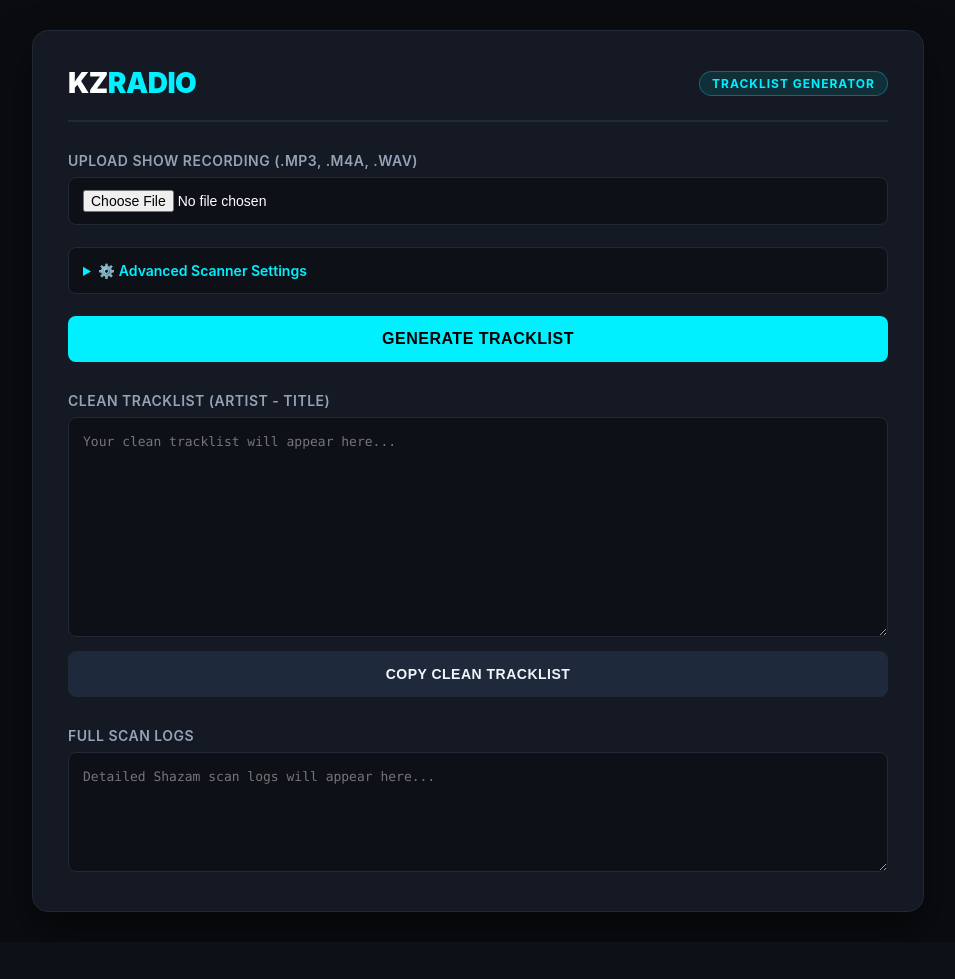
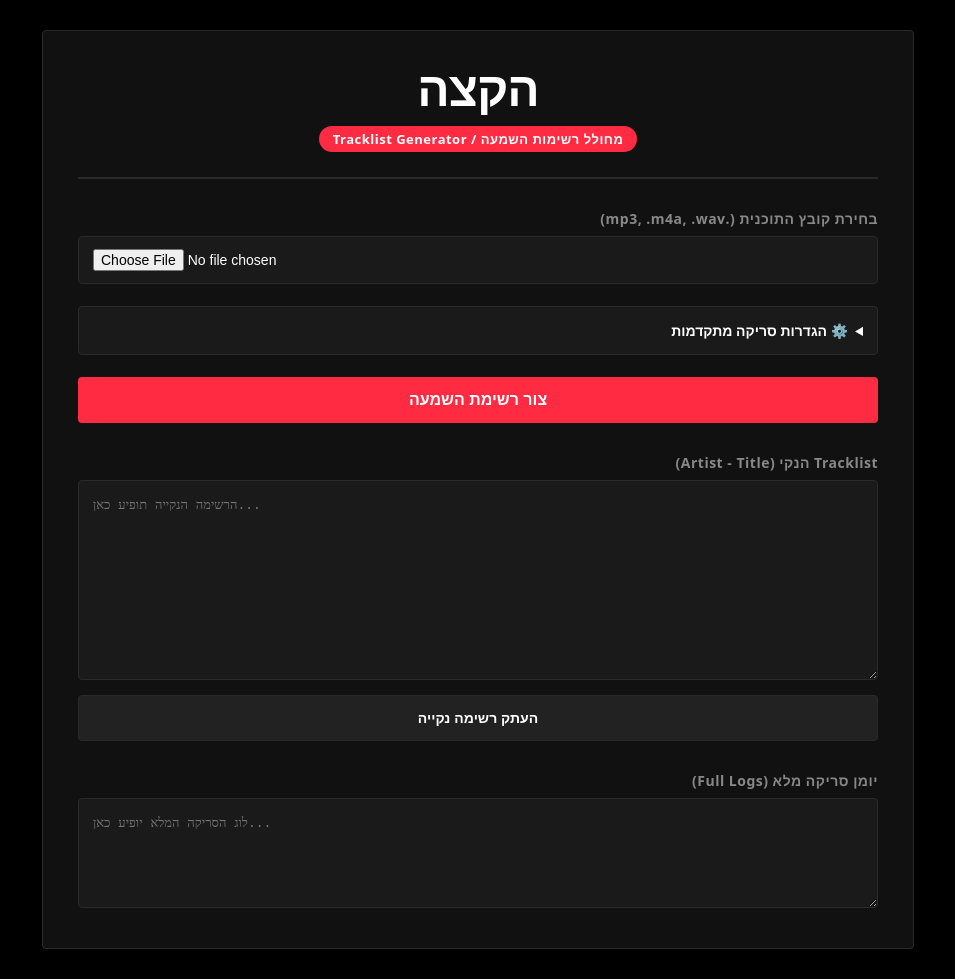
Before and after one commit to wrongggg/kzradio-tracklist, a Flask app: page / in a window 1280 px wide. Shown: the whole page, without its empty margins (162-1117 px from the left). Before the commit the page ends 925 px from the top, so only its background shows below. Run offline with Flask 3, Linux system fonts and the light colour scheme; parts of the project's set-up code (start-up, migrations or seed data) failed here and were passed over.

Commit message:
Update branding to match official KZradio הקצה colors and logo

```diff
--- a/templates/index.html
+++ b/templates/index.html
@@ -1,26 +1,25 @@
 <!DOCTYPE html>
-<html lang="en">
+<html lang="he" dir="rtl">
 <head>
     <meta charset="UTF-8">
     <meta name="viewport" content="width=device-width, initial-scale=1.0">
-    <title>KZradio | Tracklist Generator</title>
+    <title>הקצה | מחולל רשימות השמעה</title>
     <style>
         :root {
-            --bg-dark: #0a0c10;
-            --card-bg: #141923;
-            --input-bg: #0d1117;
-            --accent-cyan: #00f0ff;
-            --accent-hover: #00c8d6;
-            --border-color: #212936;
-            --text-main: #f1f5f9;
-            --text-muted: #94a3b8;
-            --warning-gold: #f59e0b;
+            --bg-black: #000000;
+            --card-bg: #111111;
+            --input-bg: #1a1a1a;
+            --kz-red: #ff2b42;
+            --kz-red-hover: #e02035;
+            --border-color: #2a2a2a;
+            --text-white: #ffffff;
+            --text-muted: #888888;
         }
 
         body {
-            font-family: -apple-system, BlinkMacSystemFont, "Segoe UI", Roboto, "Helvetica Neue", Arial, sans-serif;
-            background-color: var(--bg-dark);
-            color: var(--text-main);
+            font-family: system-ui, -apple-system, BlinkMacSystemFont, "Segoe UI", Roboto, Helvetica, Arial, sans-serif;
+            background-color: var(--bg-black);
+            color: var(--text-white);
             margin: 0;
             padding: 30px 20px;
             display: flex;
@@ -29,46 +28,45 @@
 
         .container {
             width: 100%;
-            max-width: 820px;
+            max-width: 800px;
             background: var(--card-bg);
             padding: 35px;
-            border-radius: 16px;
+            border-radius: 4px;
             border: 1px solid var(--border-color);
-            box-shadow: 0 20px 40px rgba(0, 0, 0, 0.5);
+            box-shadow: 0 10px 30px rgba(0, 0, 0, 0.8);
         }
 
-        /* KZradio Header Branding */
+        /* Official KZradio Header */
         .brand-header {
             display: flex;
+            flex-direction: column;
             align-items: center;
-            justify-content: space-between;
+            justify-content: center;
             border-bottom: 2px solid var(--border-color);
-            padding-bottom: 20px;
+            padding-bottom: 25px;
             margin-bottom: 30px;
+            text-align: center;
         }
 
         .brand-logo-text {
-            font-size: 28px;
+            font-size: 48px;
             font-weight: 900;
-            letter-spacing: -0.5px;
-            color: #ffffff;
-            text-transform: uppercase;
-        }
-
-        .brand-logo-text span {
-            color: var(--accent-cyan);
+            letter-spacing: -1px;
+            color: var(--text-white);
+            margin: 0;
+            line-height: 1;
+            font-family: Arial Black, "Arial Bold", sans-serif;
         }
 
         .brand-tag {
-            background: rgba(0, 240, 255, 0.1);
-            color: var(--accent-cyan);
-            border: 1px solid rgba(0, 240, 255, 0.3);
-            padding: 4px 12px;
+            background: var(--kz-red);
+            color: var(--text-white);
+            padding: 4px 14px;
             border-radius: 20px;
-            font-size: 12px;
+            font-size: 13px;
             font-weight: 700;
-            letter-spacing: 1px;
-            text-transform: uppercase;
+            margin-top: 12px;
+            letter-spacing: 0.5px;
         }
 
         .form-group { margin-bottom: 22px; }
@@ -76,43 +74,42 @@
         label {
             display: block;
             margin-bottom: 8px;
-            font-weight: 600;
+            font-weight: 700;
             font-size: 14px;
             color: var(--text-muted);
-            text-transform: uppercase;
             letter-spacing: 0.5px;
         }
 
         input[type="file"], input[type="number"] {
             width: 100%;
             padding: 12px 14px;
-            border-radius: 8px;
+            border-radius: 4px;
             border: 1px solid var(--border-color);
             background: var(--input-bg);
-            color: #fff;
+            color: var(--text-white);
             box-sizing: border-box;
             font-size: 14px;
-            transition: border-color 0.2s;
+            direction: ltr;
         }
 
         input[type="file"]:focus, input[type="number"]:focus {
             outline: none;
-            border-color: var(--accent-cyan);
+            border-color: var(--kz-red);
         }
 
         /* Advanced Settings Accordion */
         details {
             background: var(--input-bg);
             border: 1px solid var(--border-color);
-            border-radius: 8px;
+            border-radius: 4px;
             padding: 14px;
             margin-bottom: 22px;
         }
 
         summary {
             cursor: pointer;
-            font-weight: 600;
-            color: var(--accent-cyan);
+            font-weight: 700;
+            color: var(--text-white);
             user-select: none;
             font-size: 14px;
         }
@@ -126,32 +123,28 @@
 
         button {
             width: 100%;
-            background: var(--accent-cyan);
-            color: #000;
+            background: var(--kz-red);
+            color: var(--text-white);
             padding: 14px;
             border: none;
-            border-radius: 8px;
+            border-radius: 4px;
             font-weight: 800;
             font-size: 16px;
-            text-transform: uppercase;
-            letter-spacing: 0.5px;
             cursor: pointer;
-            transition: all 0.2s ease;
+            transition: background 0.2s;
         }
 
         button:hover {
-            background: var(--accent-hover);
-            transform: translateY(-1px);
+            background: var(--kz-red-hover);
         }
 
         button:disabled {
-            background: #2b3544;
-            color: #64748b;
+            background: #333333;
+            color: #666666;
             cursor: not-allowed;
-            transform: none;
         }
 
-        /* Progress Bar Styles */
+        /* Upload Progress Bar */
         .progress-box {
             display: none;
             margin-top: 25px;
@@ -159,9 +152,9 @@
 
         .progress-track {
             width: 100%;
-            height: 10px;
+            height: 8px;
             background: var(--input-bg);
-            border-radius: 5px;
+            border-radius: 4px;
             overflow: hidden;
             border: 1px solid var(--border-color);
             margin-top: 8px;
@@ -170,27 +163,27 @@
         .progress-fill {
             width: 0%;
             height: 100%;
-            background: var(--accent-cyan);
+            background: var(--kz-red);
             transition: width 0.2s ease;
         }
 
-        /* Processing Indicator & Spinner Animation */
+        /* Processing Spinner Animation */
         .processing-indicator {
             display: none;
             align-items: center;
             gap: 12px;
             margin-top: 20px;
-            color: var(--warning-gold);
-            font-weight: 600;
+            color: var(--kz-red);
+            font-weight: 700;
             font-size: 14px;
         }
 
         .spinner {
-            width: 20px;
-            height: 20px;
-            border: 3px solid rgba(245, 158, 11, 0.2);
+            width: 18px;
+            height: 18px;
+            border: 3px solid rgba(255, 43, 66, 0.2);
             border-radius: 50%;
-            border-top-color: var(--warning-gold);
+            border-top-color: var(--kz-red);
             animation: spin 0.8s linear infinite;
         }
 
@@ -202,22 +195,23 @@
 
         textarea {
             width: 100%;
-            height: 220px;
+            height: 200px;
             background: var(--input-bg);
-            color: var(--accent-cyan);
+            color: var(--text-white);
             border: 1px solid var(--border-color);
-            border-radius: 8px;
+            border-radius: 4px;
             padding: 14px;
             font-family: ui-monospace, SFMono-Regular, Menlo, Monaco, Consolas, monospace;
             font-size: 13px;
             line-height: 1.5;
             box-sizing: border-box;
             resize: vertical;
+            direction: ltr;
         }
 
         .btn-secondary {
-            background: #1e293b;
-            color: var(--text-main);
+            background: #222222;
+            color: var(--text-white);
             border: 1px solid var(--border-color);
             margin-top: 10px;
             font-size: 14px;
@@ -225,71 +219,71 @@
         }
 
         .btn-secondary:hover {
-            background: #2a374e;
-            border-color: var(--accent-cyan);
+            background: #333333;
+            border-color: var(--kz-red);
         }
     </style>
 </head>
 <body>
 
 <div class="container">
-    <!-- Brand Header -->
+    <!-- Authentic KZradio Logo Header -->
     <div class="brand-header">
-        <div class="brand-logo-text">KZ<span>radio</span></div>
-        <div class="brand-tag">Tracklist Generator</div>
+        <h1 class="brand-logo-text">הקצה</h1>
+        <div class="brand-tag">מחולל רשימות השמעה / Tracklist Generator</div>
     </div>
 
     <form id="uploadForm">
         <div class="form-group">
-            <label>Upload Show Recording (.mp3, .m4a, .wav)</label>
+            <label>בחירת קובץ התוכנית (.mp3, .m4a, .wav)</label>
             <input type="file" id="fileInput" name="audio_file" accept="audio/*" required>
         </div>
 
-        <!-- Collapsible Settings -->
+        <!-- Collapsible Advanced Settings -->
         <details>
-            <summary>⚙️ Advanced Scanner Settings</summary>
+            <summary>⚙️ הגדרות סריקה מתקדמות</summary>
             <div class="settings-grid">
                 <div>
-                    <label>Sample Every (mins)</label>
+                    <label>מרווח סריקה (דקות)</label>
                     <input type="number" name="interval" value="1.5" step="0.5" min="0.5">
                 </div>
                 <div>
-                    <label>Snippet Secs</label>
+                    <label>אורך דגימה (שניות)</label>
                     <input type="number" name="snippet" value="25" step="5" min="10">
                 </div>
                 <div>
-                    <label>Max Retries</label>
+                    <label>ניסיונות חוזרים</label>
                     <input type="number" name="retries" value="2" min="0" max="4">
                 </div>
             </div>
         </details>
 
-        <button type="submit" id="submitBtn">Generate Tracklist</button>
+        <button type="submit" id="submitBtn">צור רשימת השמעה</button>
     </form>
 
-    <!-- Upload Progress -->
+    <!-- Real-time Upload Progress -->
     <div class="progress-box" id="progressBox">
-        <label id="uploadStatusText" style="font-size:12px; font-weight:700;">Uploading Audio File: 0%</label>
+        <label id="uploadStatusText" style="font-size:13px; font-weight:700;">מעלה קובץ: 0%</label>
         <div class="progress-track">
             <div class="progress-fill" id="progressFill"></div>
         </div>
     </div>
 
-    <!-- Generating Animation -->
+    <!-- Generating Indicator -->
     <div class="processing-indicator" id="processingIndicator">
         <div class="spinner"></div>
-        <span>Analyzing audio via Shazam... Generating tracklist (takes ~1-2 min for full show).</span>
+        <span>מזהה שירים דרך Shazam... יוצר את הטרקליסט (לוקח כ-1-2 דקות לתוכנית מלאה).</span>
     </div>
 
     <div class="output-section">
-        <label>Clean Tracklist (Artist - Title)</label>
-        <textarea id="cleanOutput" readonly placeholder="Your clean tracklist will appear here..."></textarea>
-        <button class="btn-secondary" onclick="copyCleanTracklist()">Copy Clean Tracklist</button>
+        <label>Tracklist הנקי (Artist - Title)</label>
+        <textarea id="cleanOutput" readonly placeholder="הרשימה הנקייה תופיע כאן..."></textarea>
+        <button class="btn-secondary" onclick="copyCleanTracklist()">העתק רשימה נקייה</button>
     </div>
 
     <div class="output-section">
-        <label>Full Scan Logs</label>
-        <textarea id="logOutput" readonly placeholder="Detailed Shazam scan logs will appear here..." style="height: 120px; color: var(--text-muted);"></textarea>
+        <label>יומן סריקה מלא (Full Logs)</label>
+        <textarea id="logOutput" readonly placeholder="לוג הסריקה המלא יופיע כאן..." style="height: 110px; color: var(--text-muted);"></textarea>
     </div>
 </div>
 
@@ -312,7 +306,7 @@
         cleanOut.value = "";
         logOut.value = "";
         progressFill.style.width = "0%";
-        uploadStatusText.innerText = "Uploading Audio File: 0%";
+        uploadStatusText.innerText = "מעלה קובץ: 0%";
         progressBox.style.display = "block";
         processingIndicator.style.display = "none";
 
@@ -323,7 +317,7 @@
             if (e.lengthComputable) {
                 const percent = Math.round((e.loaded / e.total) * 100);
                 progressFill.style.width = percent + "%";
-                uploadStatusText.innerText = `Uploading Audio File: ${percent}%`;
+                uploadStatusText.innerText = `מעלה קובץ: ${percent}%`;
 
                 if (percent === 100) {
                     setTimeout(() => {
@@ -343,14 +337,19 @@
                 cleanOut.value = data.clean_tracklist;
                 logOut.value = data.logs;
             } else {
-                const errData = JSON.parse(xhr.responseText); alert("Error: " + (errData.error || xhr.statusText));
+                try {
+                    const errData = JSON.parse(xhr.responseText);
+                    alert("שגיאה: " + (errData.error || xhr.statusText));
+                } catch(e) {
+                    alert("שגיאה בעיבוד הקובץ בשרת.");
+                }
             }
         });
 
         xhr.addEventListener("error", function() {
             processingIndicator.style.display = "none";
             btn.disabled = false;
-            alert("Network error during upload/processing.");
+            alert("שגיאת תקשורת/רשת בעת העלאת הקובץ.");
         });
 
         xhr.open("POST", "/process");
@@ -361,7 +360,7 @@
         const text = document.getElementById("cleanOutput").value;
         if (text) {
             navigator.clipboard.writeText(text);
-            alert("Clean tracklist copied to clipboard!");
+            alert("רשימת השירים הועתקה ללוח!");
         }
     }
 </script>
```
